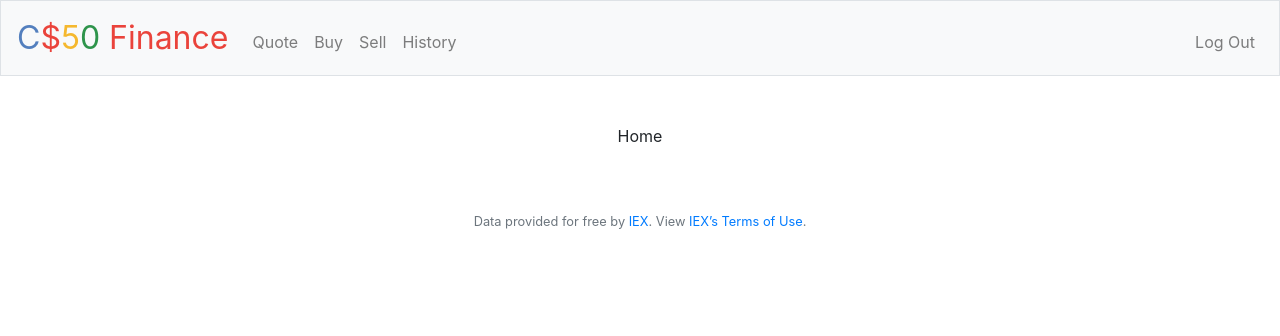
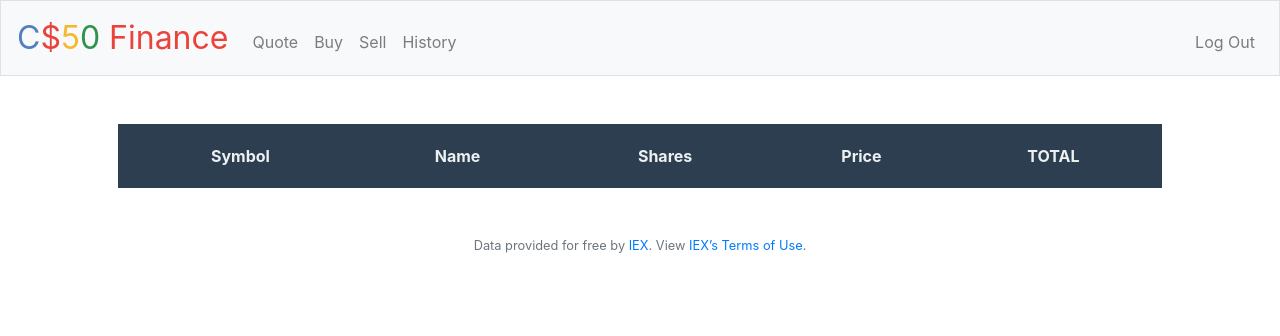
Before and after one commit to dtettarasar/cs50-finance, a Flask app: page / in a window 1280 px wide. Shown: the top 336 px of the page. Run offline with Flask 2, Linux system fonts and the light colour scheme; a user stored in the database is signed in; lists and menus that the app fills with data are empty; some libraries are stand-ins or nearby versions.

Commit message:
homepage : created table's header

```diff
--- a/static/styles.css
+++ b/static/styles.css
@@ -45,3 +45,21 @@ main img
     /* Constrain images on small screens */
     max-width: 100%;
 }
+
+/* style for tables */
+
+table
+{
+    width:100%;
+}
+
+.table-header
+{
+    background-color:#2c3e50;
+    color:#ecf0f1;
+}
+
+.table-header th
+{
+    padding: 20px  0!important;
+}
--- a/templates/home.html
+++ b/templates/home.html
@@ -5,5 +5,13 @@
 {% endblock %}
 
 {% block main %}
-    <p>Home</p>
+    <table>
+        <tr class="table-header">
+            <th>Symbol</th>
+            <th>Name</th>
+            <th>Shares</th>
+            <th>Price</th>
+            <th>TOTAL</th>
+        </tr>
+    </table>
 {% endblock %}
```
